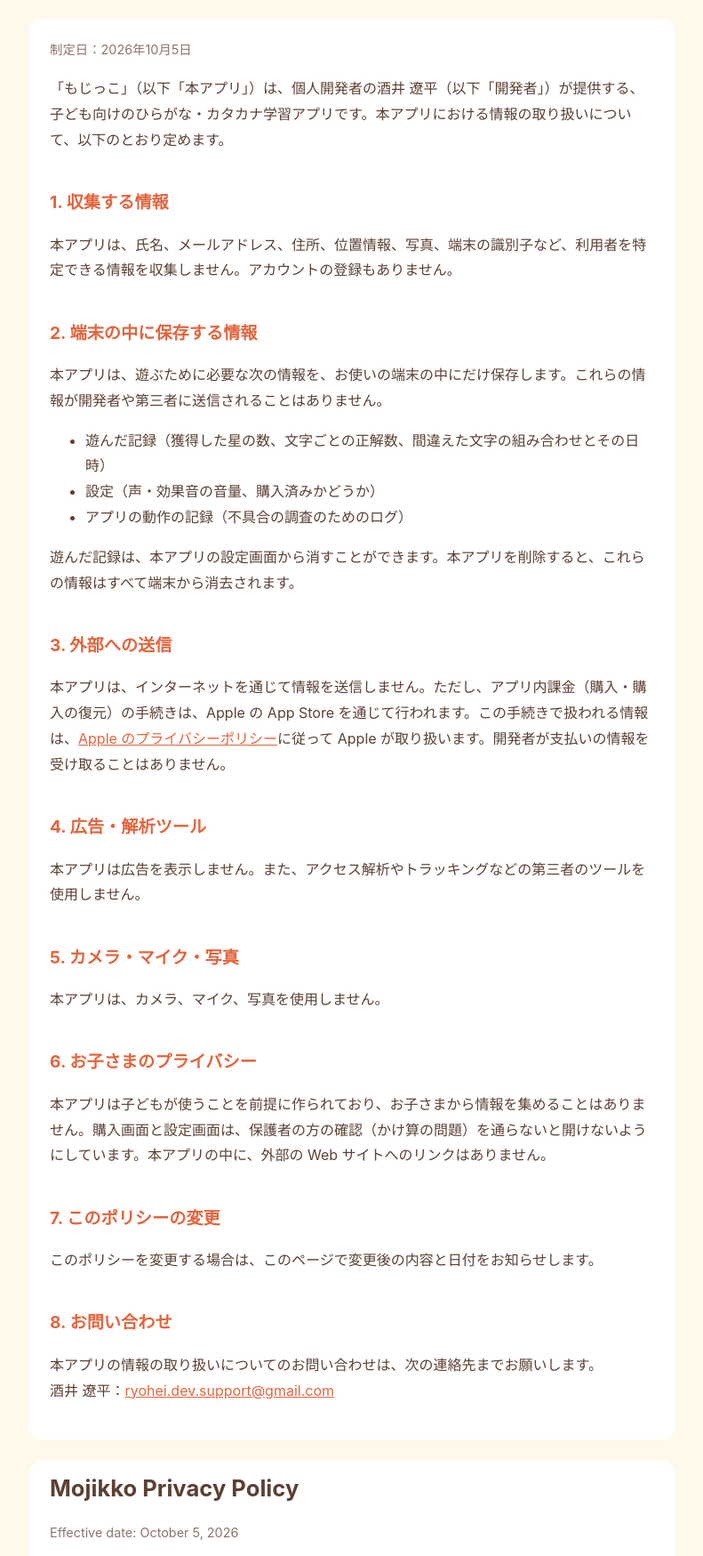
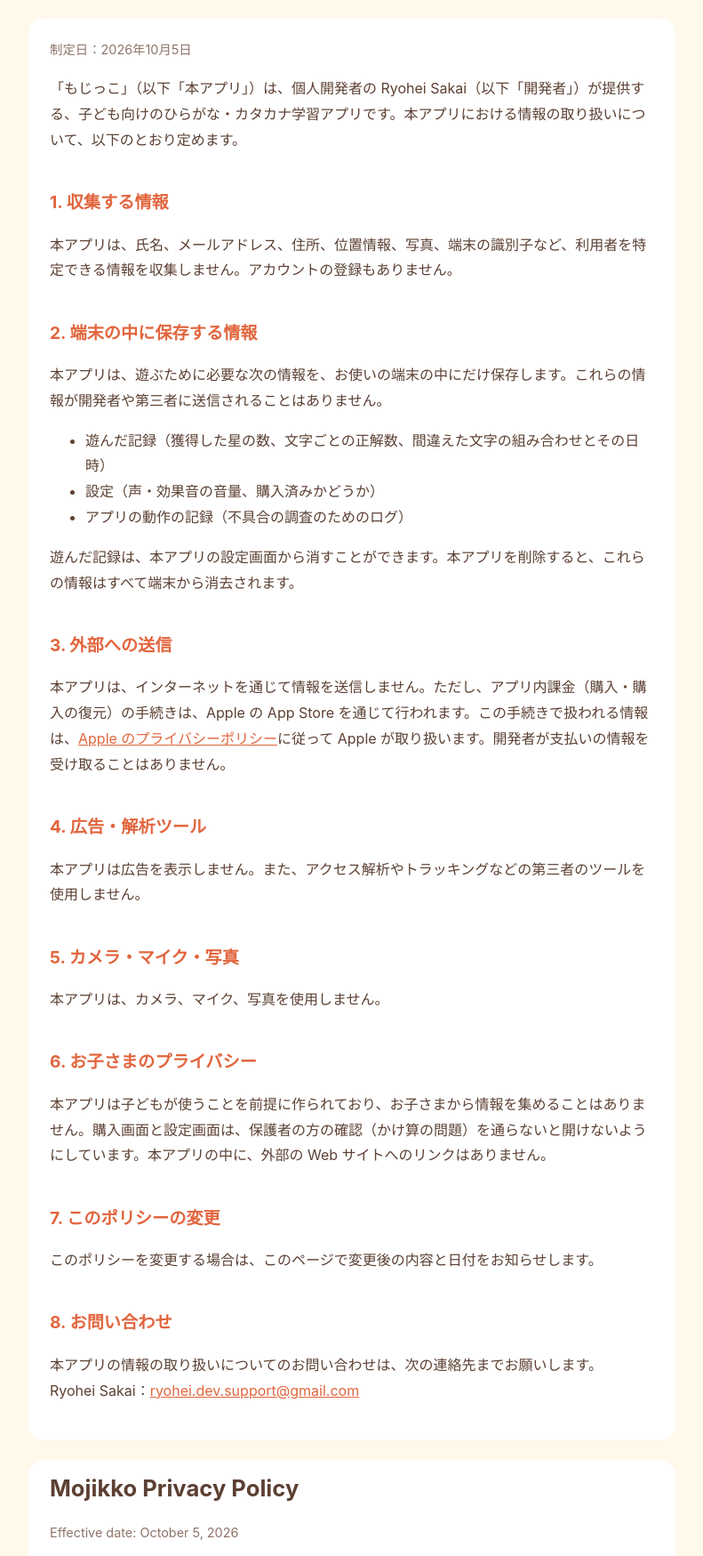
Before and after one commit to sakairuh/mojikko-support, a plain HTML site: page privacy.html in a window 1280 px wide. Shown: the part 118-1867 px from the top of the page at 89% size, without its empty margins (244-1035 px from the left). Drawn offline with Linux system fonts and the light colour scheme.

Commit message:
プライバシーポリシーの開発者名をローマ字にする
日本語の文でも、漢字のフルネームではなくローマ字（Ryohei Sakai）で書く。

Co-Authored-By: Claude Opus 5.5 <noreply@anthropic.com>

```diff
--- a/privacy.html
+++ b/privacy.html
@@ -18,7 +18,7 @@
 
 <section class="lang" lang="ja">
 <p class="updated">制定日：2026年10月5日</p>
-<p>「もじっこ」（以下「本アプリ」）は、個人開発者の酒井 遼平（以下「開発者」）が提供する、子ども向けのひらがな・カタカナ学習アプリです。本アプリにおける情報の取り扱いについて、以下のとおり定めます。</p>
+<p>「もじっこ」（以下「本アプリ」）は、個人開発者の Ryohei Sakai（以下「開発者」）が提供する、子ども向けのひらがな・カタカナ学習アプリです。本アプリにおける情報の取り扱いについて、以下のとおり定めます。</p>
 
 <h2>1. 収集する情報</h2>
 <p>本アプリは、氏名、メールアドレス、住所、位置情報、写真、端末の識別子など、利用者を特定できる情報を収集しません。アカウントの登録もありません。</p>
@@ -49,7 +49,7 @@
 
 <h2>8. お問い合わせ</h2>
 <p>本アプリの情報の取り扱いについてのお問い合わせは、次の連絡先までお願いします。<br>
-酒井 遼平：<a href="mailto:ryohei.dev.support@gmail.com">ryohei.dev.support@gmail.com</a></p>
+Ryohei Sakai：<a href="mailto:ryohei.dev.support@gmail.com">ryohei.dev.support@gmail.com</a></p>
 </section>
 
 <section class="lang" lang="en" id="en">
```
